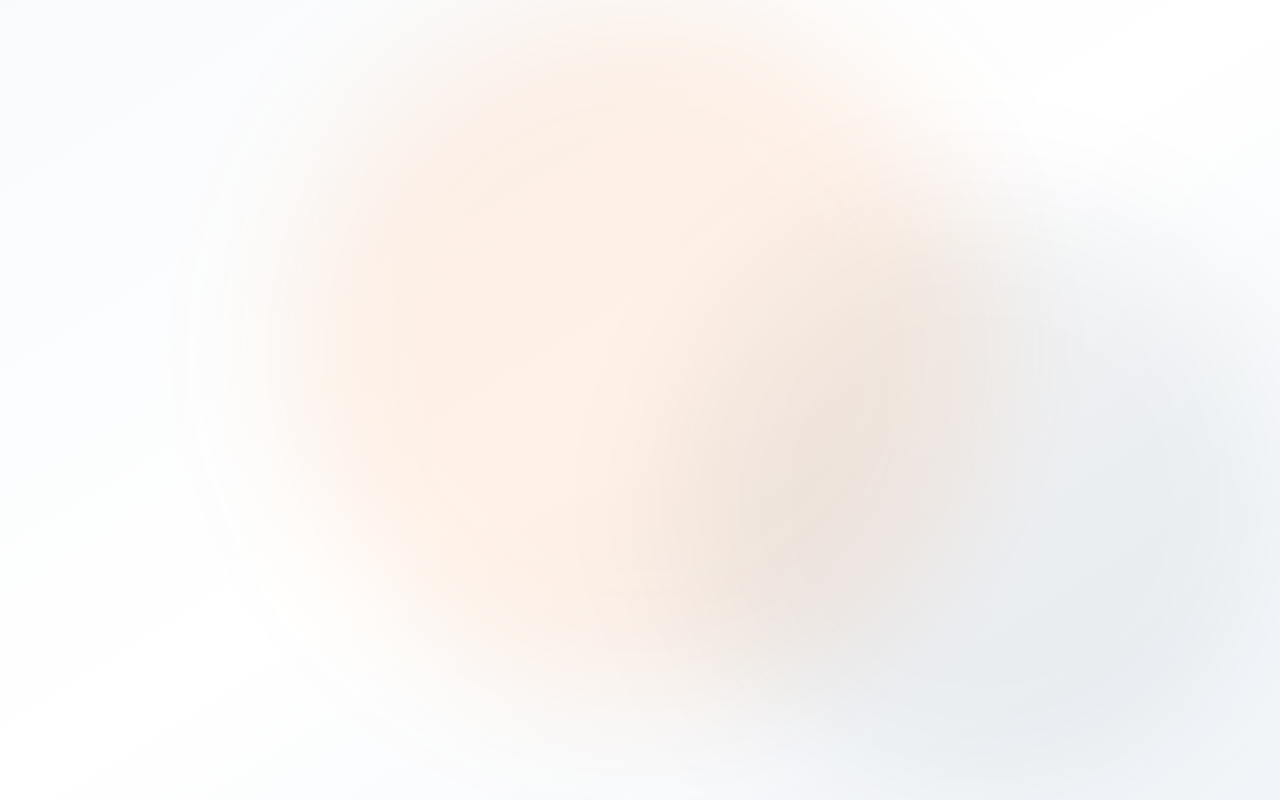
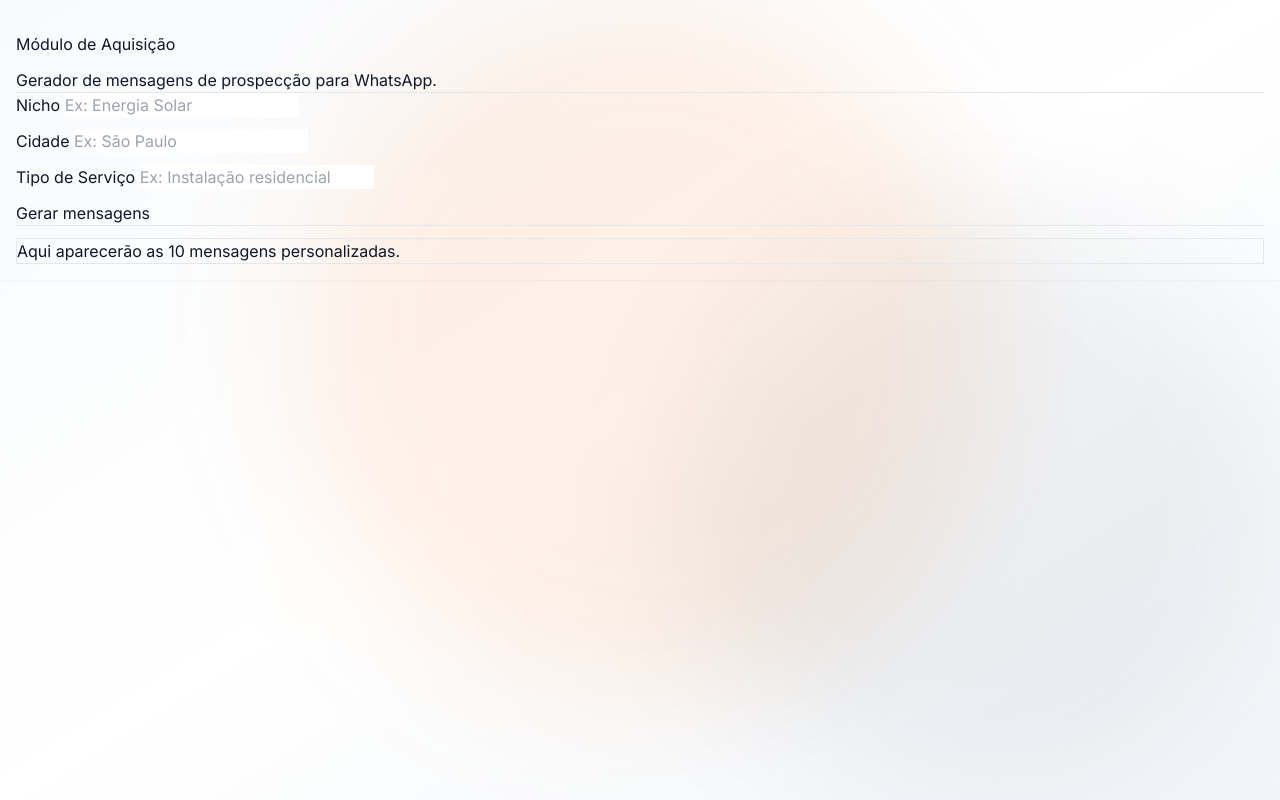
Before and after one commit to wanderson96santos04-hash/fecha-instalacao, a FastAPI app: page /acquisition in a window 1280 px wide. Run offline with FastAPI, Linux system fonts and the light colour scheme; parts of the project's set-up code (start-up, migrations or seed data) failed here and were passed over; some libraries are stand-ins or nearby versions.

Commit message:
fix: acquisition template uses correct block body

```diff
--- a/app/templates/acquisition/acquisition.html
+++ b/app/templates/acquisition/acquisition.html
@@ -1,18 +1,48 @@
 {% extends "base.html" %}
 
-{% block content %}
+{% block body %}
 <div class="container py-4">
     <div class="row justify-content-center">
         <div class="col-lg-8">
 
             <div class="card shadow-sm rounded-4 p-4">
                 <h4 class="mb-3">Módulo de Aquisição</h4>
+
                 <p class="text-muted">
                     Gerador de mensagens de prospecção para WhatsApp.
                 </p>
 
-                <div class="alert alert-light border rounded-3">
-                    Em breve: formulário para gerar mensagens personalizadas.
+                <hr>
+
+                <form>
+                    <div class="mb-3">
+                        <label class="form-label">Nicho</label>
+                        <input type="text" class="form-control" placeholder="Ex: Energia Solar">
+                    </div>
+
+                    <div class="mb-3">
+                        <label class="form-label">Cidade</label>
+                        <input type="text" class="form-control" placeholder="Ex: São Paulo">
+                    </div>
+
+                    <div class="mb-3">
+                        <label class="form-label">Tipo de Serviço</label>
+                        <input type="text" class="form-control" placeholder="Ex: Instalação residencial">
+                    </div>
+
+                    <div class="d-grid">
+                        <button type="button" class="btn btn-primary">
+                            Gerar mensagens
+                        </button>
+                    </div>
+                </form>
+
+                <hr>
+
+                <div class="mt-3">
+                    <div class="alert alert-light border rounded-3">
+                        Aqui aparecerão as 10 mensagens personalizadas.
+                    </div>
                 </div>
 
             </div>
```
